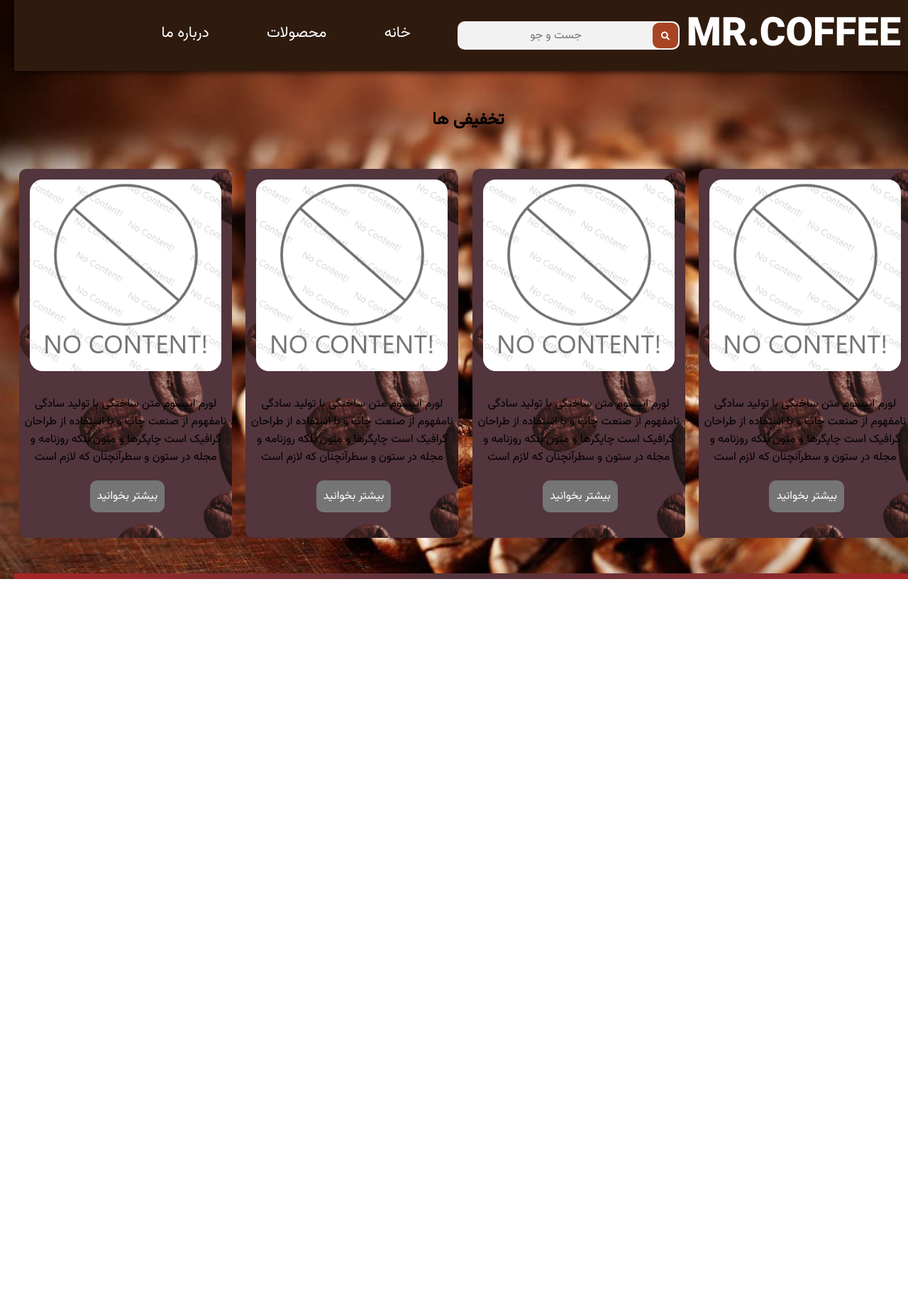
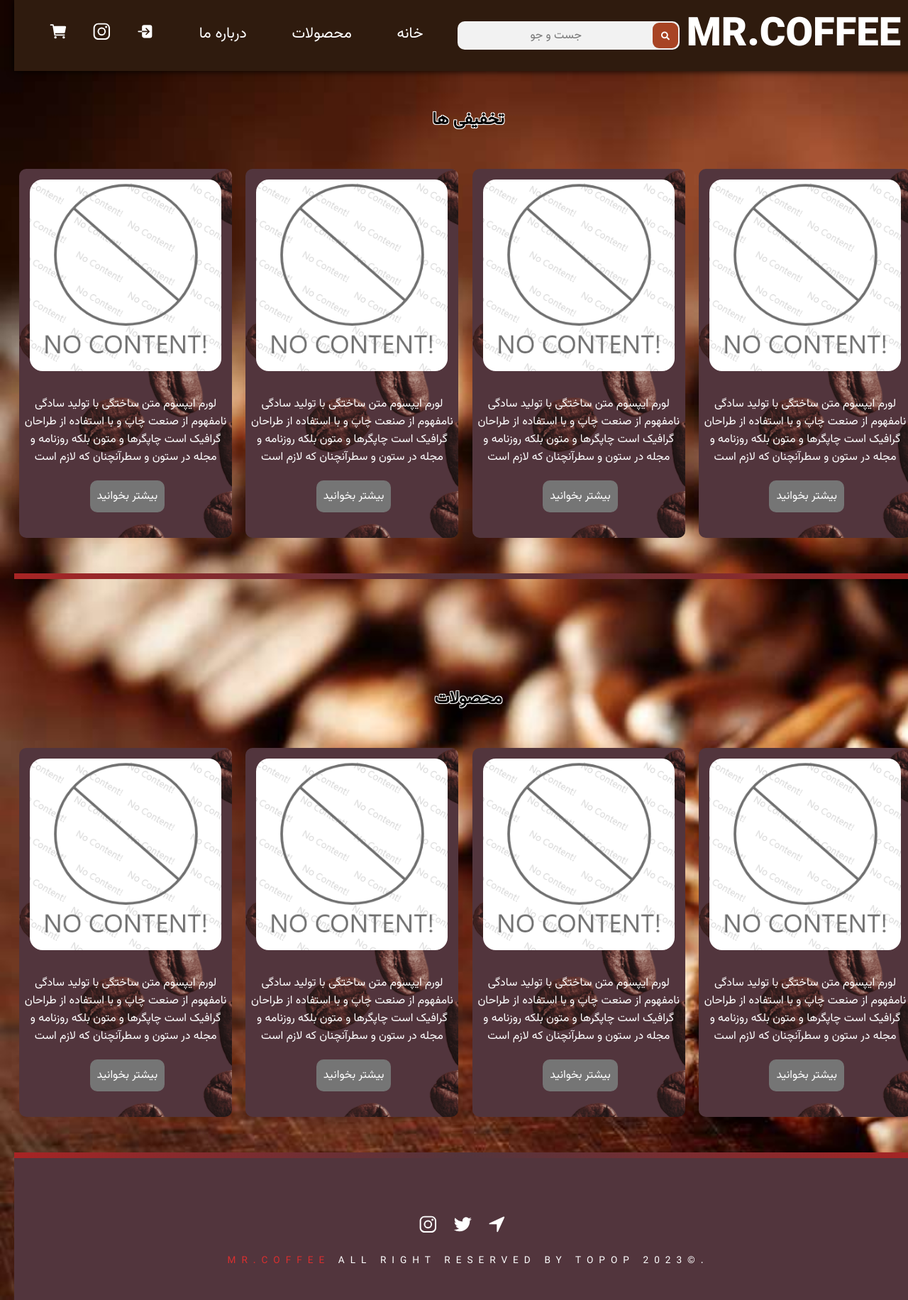
Before and after one commit to yasYZ/mrcoffee_web, a Django app: page /Products/ in a window 1280 px wide. Shown: the whole page at 71% size. Before the commit the page ends 816 px from the top, so only its background shows below. Run offline with Django 4.2, Linux system fonts and the light colour scheme.

Commit message:
BackEnd V1.0.0.10

```diff
--- a/mrcoffee/home/static/css/Products.css
+++ b/mrcoffee/home/static/css/Products.css
@@ -213,9 +213,15 @@
     border-radius: 20px;
 }
 .col figcaption{
+    color: white;
     margin: 10px 0px 30px 0px;
 }
 .special h2{
+    text-shadow:
+        -1px -1px 0 #ffffff,
+        1px -1px 0 #ffffff,
+        -1px 1px 0 #ffffff,
+        1px 1px 0 #ffffff;
     margin-top: 150px;
     text-align: center;
     font-size: 18pt;
@@ -231,3 +237,53 @@
         var(--primaryColor)
     );
 }
+.Normal h2{
+    text-shadow:
+        -1px -1px 0 #ffffff,
+        1px -1px 0 #ffffff,
+        -1px 1px 0 #ffffff,
+        1px 1px 0 #ffffff;
+    margin-top: 150px;
+    text-align: center;
+    font-size: 18pt;
+    font-family: font1;
+}
+.Normal{
+    width: 100%;
+}
+/* footer */
+.footer {
+    background: var(--mainDark);
+    text-align: center;
+    height: 200px;
+    padding-top: 80px;
+}
+
+.social-icon {
+    color: var(--mainWhite);
+    font-size: 1.3rem;
+    margin-right: 1rem;
+    transition: var(--mainTransition);
+}
+.social-icon:hover {
+    color: var(--primaryColor);
+}
+.footer-text {
+    text-transform: uppercase;
+    color: var(--mainWhite);
+    letter-spacing: var(--letterSpacing);
+    margin-top: 1rem;
+    font-size: 0.85rem;
+}
+.footer a {
+    text-decoration: none;
+}
+.topic{
+    text-align: center;
+    font-family: 'poppins', sans-serif;
+    font-size: 30px;
+    color: #162938;
+}
+.text-primary{
+    color: #da2f2f;
+}
--- a/mrcoffee/home/templates/Products.html
+++ b/mrcoffee/home/templates/Products.html
@@ -75,6 +75,66 @@
         </section>
         <div class="line"></div>
     </div>
-
+        <div class="Normal">
+        <h2>محصولات</h2>
+        <section class="row">
+            <article class="col">
+                <figure>
+                    <img src="../static/image/SPRK_default_preset_name_custom_1.png">
+                    <figcaption>لورم ایپسوم متن ساختگی با تولید سادگی نامفهوم از صنعت چاپ و با استفاده از طراحان گرافیک است چاپگرها و متون بلکه روزنامه و مجله در ستون و سطرآنچنان که لازم است</figcaption>
+                </figure>
+                <a href="#">بیشتر بخوانید</a>
+            </article>
+            <article class="col">
+                <figure>
+                    <img src="../static/image/SPRK_default_preset_name_custom_1.png">
+                    <figcaption>لورم ایپسوم متن ساختگی با تولید سادگی نامفهوم از صنعت چاپ و با استفاده از طراحان گرافیک است چاپگرها و متون بلکه روزنامه و مجله در ستون و سطرآنچنان که لازم است</figcaption>
+                </figure>
+                <a href="#">بیشتر بخوانید</a>
+            </article>
+            <article class="col">
+                <figure>
+                    <img src="../static/image/SPRK_default_preset_name_custom_1.png">
+                    <figcaption>لورم ایپسوم متن ساختگی با تولید سادگی نامفهوم از صنعت چاپ و با استفاده از طراحان گرافیک است چاپگرها و متون بلکه روزنامه و مجله در ستون و سطرآنچنان که لازم است</figcaption>
+                </figure>
+                <a href="#">بیشتر بخوانید</a>
+            </article>
+            <article class="col">
+                <figure>
+                    <img src="../static/image/SPRK_default_preset_name_custom_1.png">
+                    <figcaption>لورم ایپسوم متن ساختگی با تولید سادگی نامفهوم از صنعت چاپ و با استفاده از طراحان گرافیک است چاپگرها و متون بلکه روزنامه و مجله در ستون و سطرآنچنان که لازم است</figcaption>
+                </figure>
+                <a href="#">بیشتر بخوانید</a>
+            </article>
+        </section>
+        <div class="line"></div>
+    </div>
+    <footer class="footer">
+        <div class="section-center">
+            <div class="social-icons">
+            <!-- social icon -->
+            <a href="#" class="social-icon">
+            <ion-icon name="navigate"></ion-icon>
+            </a>
+            <!-- end of social icon -->
+            <!-- social icon -->
+            <a href="#" class="social-icon">
+            <ion-icon name="logo-twitter"></ion-icon>
+            </a>
+            <!-- end of social icon -->
+            <!-- social icon -->
+            <a href="#" class="social-icon">
+                <ion-icon name="logo-instagram"></ion-icon>
+            </a>
+            <!-- end of social icon -->
+        </div>
+        <p class="footer-text">
+            .&copy;2023 <span class="text-primary">MR.Coffee</span>
+            all right reserved by Topop
+        </p>
+        </div>
+    </footer>
+    <script type="module" src="https://unpkg.com/ionicons@7.1.0/dist/ionicons/ionicons.esm.js"></script>
+    <script nomodule src="https://unpkg.com/ionicons@7.1.0/dist/ionicons/ionicons.js"></script>
 </body>
 </html>
```
